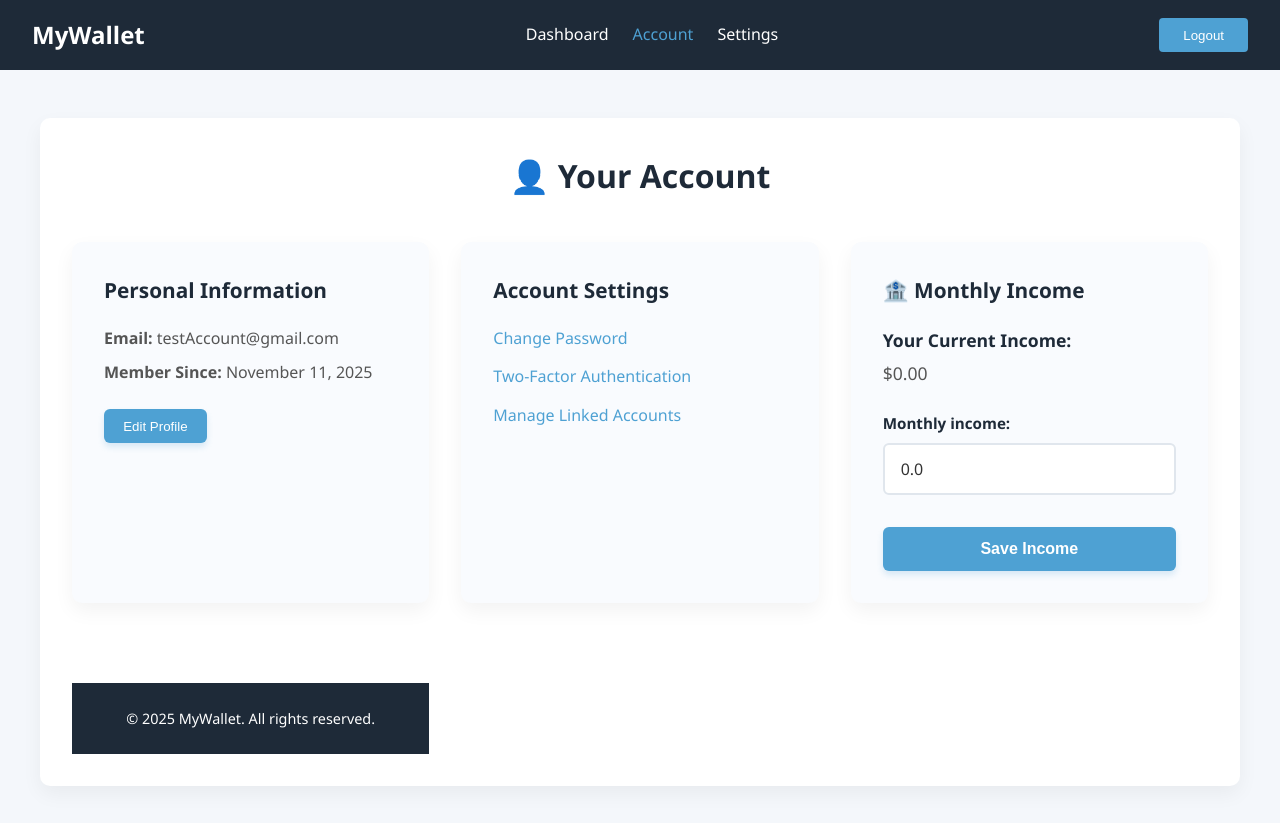
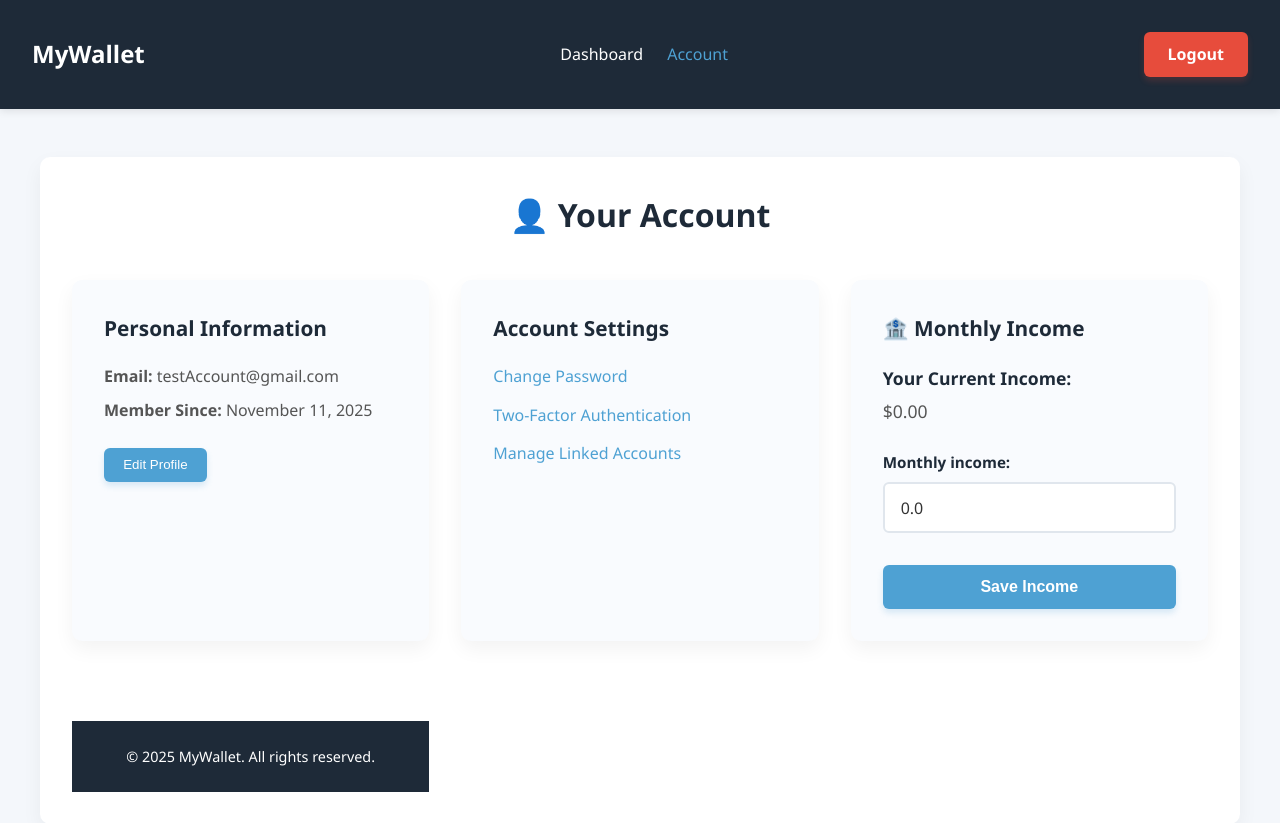
Before and after one commit to SyntaxSanchez/CS4320-SemesterProject, a Django app: page /user/account/ in a window 1280 px wide. Shown: the top 823 px of the page. Run offline with Django 4.2, Linux system fonts and the light colour scheme; a user stored in the database is signed in; data comes from the database, SQL or seed files in the repository; both versions use the stored data as it was after the commit.

Commit message:
Registration page fixes. General site tweaks for greater consistency in appearance.

```diff
--- a/CS4320_Project/home/static/Account.css
+++ b/CS4320_Project/home/static/Account.css
@@ -20,7 +20,8 @@ body {
     display: flex;
     justify-content: space-between;
     align-items: center;
-  padding: 1rem 2rem;
+    padding: 2rem 2rem;
+    box-shadow: 0 2px 8px rgba(0,0,0,0.1);
   }
 
   .logo {
@@ -49,19 +50,23 @@ body {
   color: #4ea1d3 !important;
 }
 
-.auth-buttons button {
+.auth-buttons a {
+  display: inline-block;
   padding: 0.6rem 1.5rem;
-  background: #4ea1d3;
+  background: #e74c3c;
   color: white;
-  border: none;
-  border-radius: 4px;
-  cursor: pointer;
-  font-weight: 500;
-  transition: opacity 0.3s ease;
+  font-size: 1rem;
+  font-weight: 600;
+  border-radius: 6px;
+  text-decoration: none;
+  transition: all 0.3s ease;
+  box-shadow: 0 4px 6px rgba(231, 76, 60, 0.2);
 }
 
-.auth-buttons button:hover {
-  opacity: 0.9;
+.auth-buttons a:hover {
+  background: #c0392b;
+  transform: translateY(-1px);
+  box-shadow: 0 6px 12px rgba(231, 76, 60, 0.3);
 }
 
 /* --- ACCOUNT PAGE --- */
--- a/CS4320_Project/user/templates/account.html
+++ b/CS4320_Project/user/templates/account.html
@@ -3,7 +3,7 @@
 <head>
   <meta charset="UTF-8" />
   <meta name="viewport" content="width=device-width, initial-scale=1.0"/>
-  <title>MyWallet - Account</title>
+  <title>MyWallet | Account</title>
   {% load static %}
   <link rel="stylesheet" href="{% static 'Account.css' %}">
 </head>
@@ -14,10 +14,9 @@
         <ul class="nav-links">
           <li><a href="{% url 'landingPage' %}">Dashboard</a></li>
           <li><a href="{% url 'account' %}" class="active-link">Account</a></li>
-          <li><a href="#">Settings</a></li>
         </ul>
         <div class="auth-buttons">
-          <button>Logout</button>
+          <a href="{% url 'logout' %}" class="btn-logout">Logout</a>
         </div>
       </nav>
 
--- a/CS4320_Project/user/templates/debt_strategies.html
+++ b/CS4320_Project/user/templates/debt_strategies.html
@@ -10,12 +10,8 @@
 <body>
   <nav class="navbar">
     <div class="logo">MyWallet</div>
-    <ul class="nav-links">
-      <li><a href="{% url 'landingPage' %}">Dashboard</a></li>
-      <li><a href="{% url 'account' %}">Account</a></li>
-      <li><a href="#">Settings</a></li>
-    </ul>
     <div class="auth-buttons">
+      <a href="{% url 'landingPage' %}" class="btn-dashboard">Dashboard</a>
       <a href="{% url 'logout' %}" class="btn-logout">Logout</a>
     </div>
   </nav>
--- a/CS4320_Project/user/templates/expenses.html
+++ b/CS4320_Project/user/templates/expenses.html
@@ -2,7 +2,7 @@
 <html lang="en">
 <head>
   <meta charset="UTF-8" />
-  <title>Monthly Expenses | Expense Tracker</title>
+  <title>MyWallet | Expense Tracker</title>
   {% load static %}
   <link rel="stylesheet" href="{% static 'expenses.css' %}">
   <link href="https://fonts.googleapis.com/css2?family=Inter:wght@400;600&display=swap" rel="stylesheet">
@@ -10,7 +10,7 @@
 
 <body>
   <nav class="navbar">
-    <div class="logo">Expense Tracker</div>
+    <div class="logo">MyWallet</div>
 
     <div class="auth-buttons">
       <a href="{% url 'landingPage' %}" class="btn-dashboard">Dashboard</a>
@@ -20,6 +20,7 @@
 
   <main class="expenses-container">
     <div class="expenses-box">
+      <h1 style="text-align: center; color: #1e2a38; margin-bottom: 2rem;">💸 Expense Tracker</h1>
       <hr class="section-divider" />
 
       <section class="expenses-section">
--- a/CS4320_Project/user/templates/landingPage.html
+++ b/CS4320_Project/user/templates/landingPage.html
@@ -3,7 +3,7 @@
 <head>
   <meta charset="UTF-8" />
   <meta name="viewport" content="width=device-width, initial-scale=1.0"/>
-  <title>MyWallet - Dashboard</title>
+  <title>MyWallet | Dashboard</title>
   {% load static %}
   <link rel="stylesheet" href="{% static 'landingPage.css' %}">
 </head>
@@ -13,7 +13,6 @@
     <ul class="nav-links">
       <li><a href="{% url 'landingPage' %}" class="active-link">Dashboard</a></li>
       <li><a href="{% url 'account' %}">Account</a></li>
-      <li><a href="#">Settings</a></li>
     </ul>
     <div class="auth-buttons">
       <a href="{% url 'logout' %}" class="btn-logout">Logout</a>
--- a/CS4320_Project/user/templates/password_change.html
+++ b/CS4320_Project/user/templates/password_change.html
@@ -2,7 +2,7 @@
 <html lang="en">
 <head>
   <meta charset="UTF-8" />
-  <title>Change Password | Harmonet</title>
+  <title>Change Password | MyWallet</title>
   {% load static %}
   <link rel="stylesheet" href="{% static 'style.css' %}">
   <link href="https://fonts.googleapis.com/css2?family=Inter:wght@400;600&display=swap" rel="stylesheet">
@@ -11,7 +11,7 @@
 <body>
   <nav class="navbar">
     <a href="{% url 'landingPage' %}" style="text-decoration: none; color: inherit;">
-      <div class="logo">Harmonet</div>
+      <div class="logo">MyWallet</div>
     </a>
     <div class="auth-buttons">
       <a href="{% url 'logout' %}" class="btn-logout">Logout</a>
@@ -87,7 +87,7 @@
   </main>
 
   <footer class="footer">
-    <p>&copy; 2025 Harmonet. All rights reserved.</p>
+    <p>&copy; 2025 MyWallet. All rights reserved.</p>
   </footer>
 
   <style>
--- a/CS4320_Project/user/templates/register.html
+++ b/CS4320_Project/user/templates/register.html
@@ -4,7 +4,7 @@
 <html lang="en">
 <head>
   <meta charset="UTF-8">
-  <title>Register - Harmonet</title>
+  <title>Register - MyWallet</title>
   <link rel="stylesheet" href="{% static 'style.css' %}">
   <style>
     .messages p {
--- a/CS4320_Project/user/templates/saving_strategies.html
+++ b/CS4320_Project/user/templates/saving_strategies.html
@@ -10,12 +10,8 @@
 <body>
   <nav class="navbar">
     <div class="logo">MyWallet</div>
-    <ul class="nav-links">
-      <li><a href="{% url 'landingPage' %}">Dashboard</a></li>
-      <li><a href="{% url 'account' %}">Account</a></li>
-      <li><a href="#">Settings</a></li>
-    </ul>
     <div class="auth-buttons">
+      <a href="{% url 'landingPage' %}" class="btn-dashboard">Dashboard</a>
       <a href="{% url 'logout' %}" class="btn-logout">Logout</a>
     </div>
   </nav>
--- a/CS4320_Project/user/views.py
+++ b/CS4320_Project/user/views.py
@@ -23,7 +23,7 @@ def register(request):
         if form.is_valid():
             user = form.save()
             # Create profile for new user
-            Profile.objects.create(user=user)
+            profile, created = Profile.objects.get_or_create(user=user)
             login(request, user)
             return redirect('landingPage')
     else:
```
Also changed, not shown: CS4320_Project/home/static/expenses.css (+26 -4 lines), CS4320_Project/home/templates/index.html (+2 -5 lines), CS4320_Project/db.sqlite3. Lines whose indentation alone changed are shown as unchanged.
